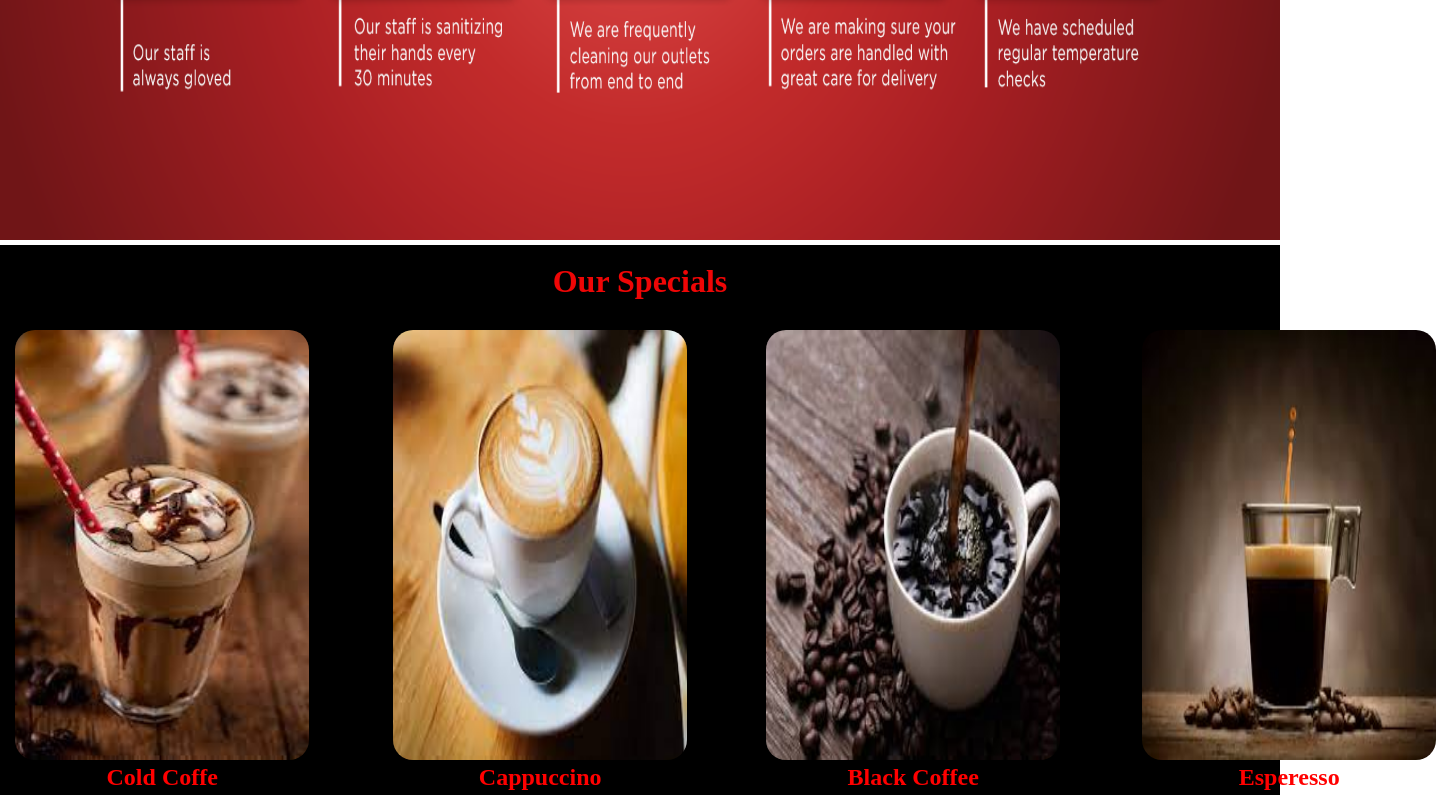
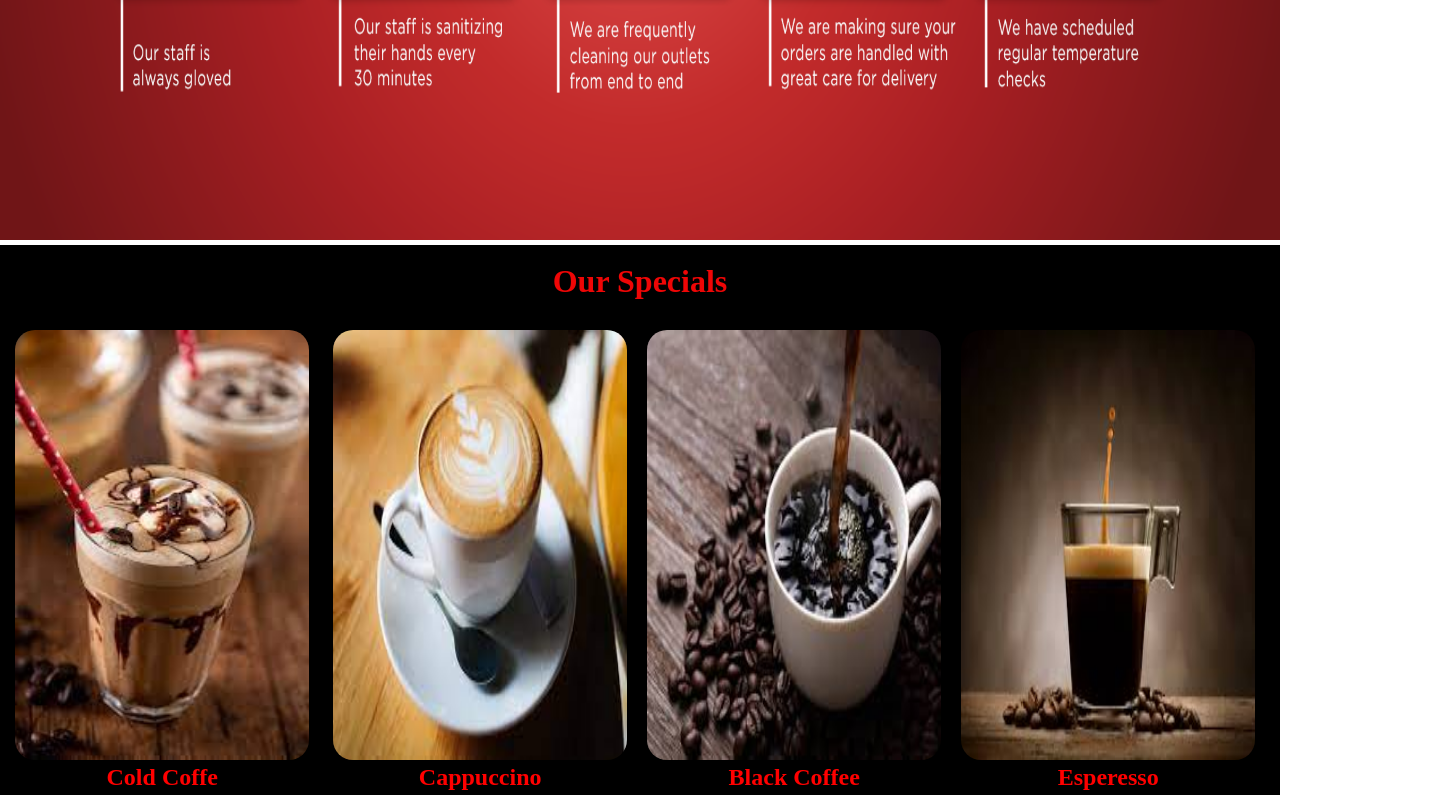
Before and after one commit to Ashiktr8390/project1_coffee, a plain HTML site: page index.html in a window 1280 px wide. Shown: the part 1590-2390 px from the top of the page, 1436 px wide, since content can reach past the window. Drawn offline with Linux system fonts and the light colour scheme.

Commit message:
initial commit

```diff
--- a/coffe.css
+++ b/coffe.css
@@ -83,15 +83,15 @@ h2{
 
 }
 .a2{
-    left: 393px;
+    left: 333px;
     color: white;
 }
 .a3{
-    left: 766px;
+    left: 647px;
     color: white;
 }
 .a4{
-    left:1142px;
+    left:961px;
     color: white;
 }
 .cup img{
```
